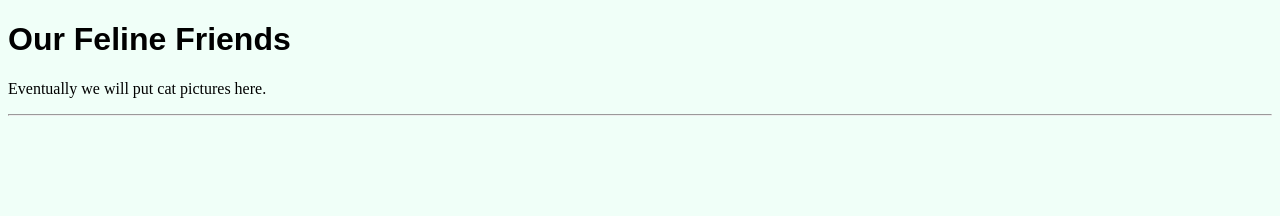
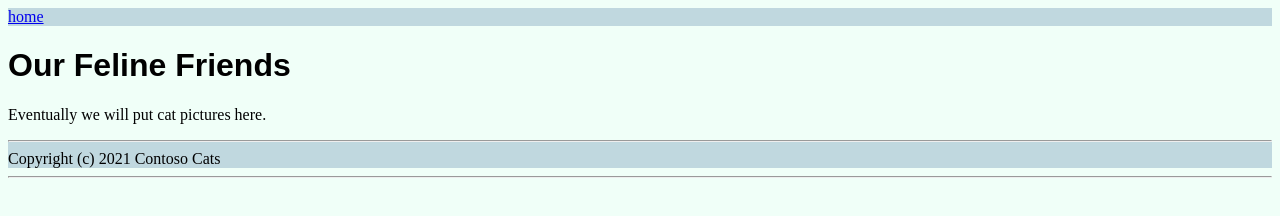
Before and after one commit to FabioGrisales/git-probando, a plain HTML site: page index.html in a window 1280 px wide. Drawn offline with Linux system fonts and the light colour scheme.

Commit message:
Add simple HTML ans stylesheet

```diff
--- a/CSS/site.css
+++ b/CSS/site.css
@@ -1,2 +1,3 @@
 h1, h2, h3, h4, h5, h6 { font-family: sans-serif; }
 body { font-family: serif; background-color: #F0FFF8; }
+nav, footer { background-color: #C0D8DF; }
--- a/index.html
+++ b/index.html
@@ -6,8 +6,10 @@
     <link rel="stylesheet" href="CSS/site.css">
   </head>
   <body>
+    <nav><a href="./index.html">home</a></nav>
     <h1>Our Feline Friends</h1>
     <p>Eventually we will put cat pictures here.</p>
+    <footer><hr>Copyright (c) 2021 Contoso Cats</footer>
     <hr>
   </body>
 </html>
```
